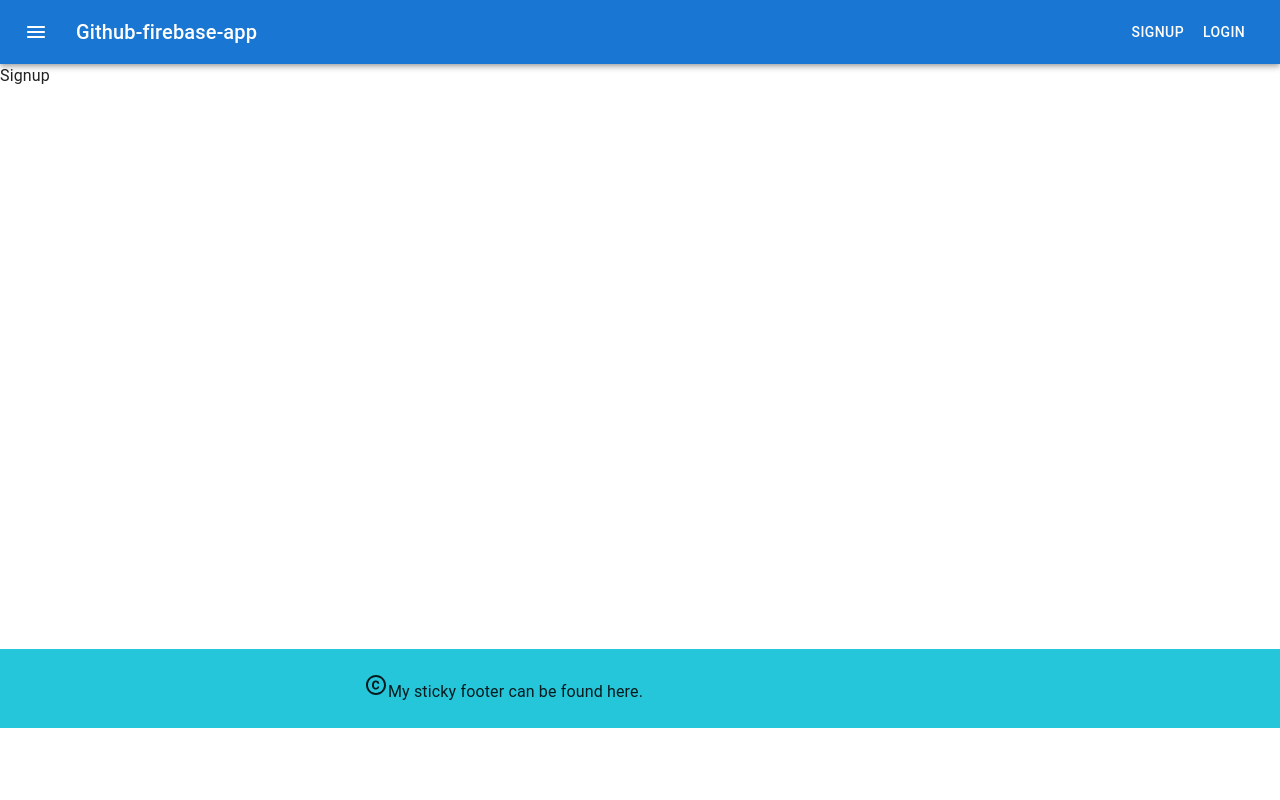
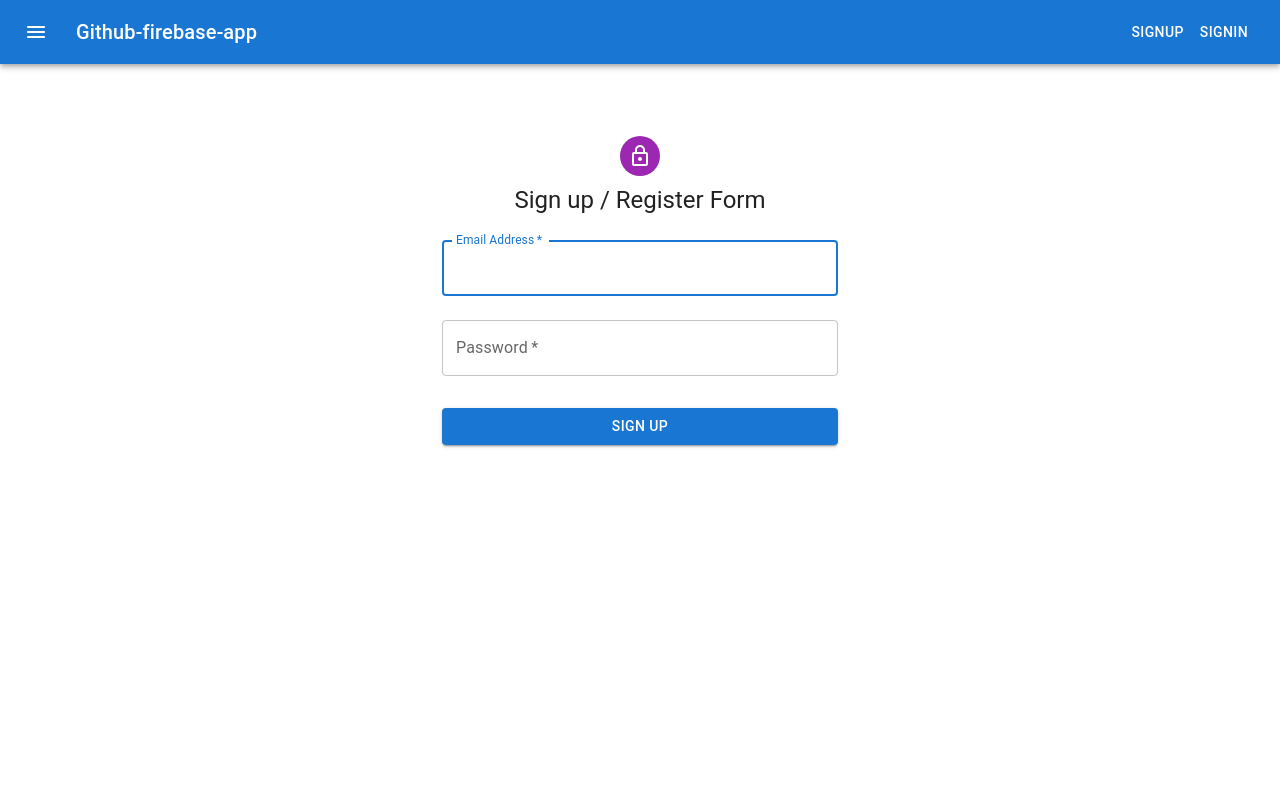
Before and after one commit to amit1github/firebase-github-app, a React (Create React App) app: page /signup in a window 1280 px wide. Shown: the top 800 px of the page. Built offline with nearby package versions, Linux system fonts and the light colour scheme; no server answers.

Commit message:
initial commit

```diff
--- a/src/App.js
+++ b/src/App.js
@@ -1,19 +1,12 @@
 import React, {useState} from "react";
-import logo from './logo.svg';
 import './App.css';
 
-import { Box } from "@mui/material";
-
 // react router
-import {BrowserRouter, Routes, Route, Link} from "react-router-dom"
+import {BrowserRouter as Router, Routes, Route} from "react-router-dom"
 
 //Toastify
-import { ToastContainer, toast } from 'react-toastify';
+import { ToastContainer } from 'react-toastify';
 import 'react-toastify/dist/ReactToastify.css';
-
-// firebase
-import firebase from "firebase/app"
-import "firebase/auth"
 
 //components
 import Home from "./pages/Home"
@@ -24,16 +17,20 @@ import { UserContext } from "./Context/UserContext";
 import Footer from "./layout/Footer";
 import Header from "./layout/Header";
 
-import firebaseConfig from "./Config/firebaseConfig";
-// init firebase
-firebase.initializeApp(firebaseConfig)
+//Todo: firebase
+import firebaseConfig from "./Config/firebaseConfig"
+import { initializeApp } from "firebase/app";
+import { getAuth } from "firebase/auth"
+// Initialize Firebase
+const app = initializeApp(firebaseConfig);
+// const auth = getAuth(firebaseConfig)
 
 const App = () => {
 
   const [user, setUser] = useState(null)
 
   return (
-   <BrowserRouter>
+   <Router>
      <ToastContainer/>
      <UserContext.Provider value={{user, setUser}}>
        <Header/>
@@ -46,7 +43,7 @@ const App = () => {
         </Routes>
         <Footer/>
      </UserContext.Provider>
-   </BrowserRouter>
+   </Router>
   );
 }
 
--- a/src/layout/Header.js
+++ b/src/layout/Header.js
@@ -1,9 +1,6 @@
 import React, { useContext } from "react";
 import {
   AppBar,
-  Container,
-  Menu,
-  MenuItem,
   Box,
   Toolbar,
   IconButton,
@@ -39,21 +36,31 @@ const Header = () => {
             </Link>
           </Box>
           {/* todo context */}
-          <Typography >
-            {" "}
-            {context.user?.email ? context.user.email : ""}{" "}
+          <Typography>
+            {context.user?.email ? context.user.email : ""}
           </Typography>
           {context.user ? (
-            <Link to="/logout" style={{ textDecoration: "none", color: "white" }}>
+            <Link
+              onClick={() => {
+                context.setUser(null);
+              }}
+              style={{ textDecoration: "none", color: "white" }}
+            >
               <Button color="inherit">Logout</Button>
             </Link>
           ) : (
             <>
-              <Link to="/signup" style={{ textDecoration: "none", color: "white" }}>
+              <Link
+                to="/signup"
+                style={{ textDecoration: "none", color: "white" }}
+              >
                 <Button color="inherit">Signup</Button>
               </Link>
-              <Link to="/login" style={{ textDecoration: "none", color: "white" }}>
-                <Button color="inherit">Login</Button>
+              <Link
+                to="/signin"
+                style={{ textDecoration: "none", color: "white" }}
+              >
+                <Button color="inherit">Signin</Button>
               </Link>
             </>
           )}
--- a/src/pages/Signin.js
+++ b/src/pages/Signin.js
@@ -1,9 +1,118 @@
-import React from 'react'
+import React, { useState, useContext } from "react";
+import {
+  Box,
+  Typography,
+  Avatar,
+  Button,
+  CssBaseline,
+  TextField,
+  Container,
+} from "@mui/material";
+import { createTheme, ThemeProvider } from "@mui/material/styles";
+import { LockOutlined } from "@mui/icons-material";
 
-const Signin = () => {
+import firebase from "firebase/app"
+import { getAuth, signInWithEmailAndPassword } from "firebase/auth";
+
+import { UserContext } from "../Context/UserContext";
+import { Navigate } from "react-router-dom";
+import { toast } from "react-toastify";
+
+const Signup = () => {
+  const context = useContext(UserContext);
+
+  const theme = createTheme();
+
+  const [email, setEmail] = useState("");
+  const [password, setPassword] = useState("");
+
+  const auth = getAuth();
+
+  const handleSignUp = () => {
+    signInWithEmailAndPassword(auth, email, password)
+      .then((res) => {
+        console.log(res);
+        context.setUser({ email: res.user.email, uid: res.user.uid }); //uid = userid
+      })
+      .catch((error) => {
+        console.log(error);
+        toast(error.message, {
+          type: "error",
+        });
+      });
+  };
+
+  const handleSubmit = (e) => {
+    e.preventDefault();
+    handleSignUp();
+  };
+
+  if (context.user?.uid) {
+    return <Navigate to="/" replace/>;
+  }
   return (
-    <div>Signin</div>
-  )
-}
+    <ThemeProvider theme={theme}>
+      <Container component="main" maxWidth="xs">
+        <CssBaseline />
+        <Box
+          sx={{
+            marginTop: 8,
+            display: "flex",
+            flexDirection: "column",
+            alignItems: "center",
+          }}
+        >
+          <Avatar sx={{ m: 1, bgcolor: "secondary.main" }}>
+            <LockOutlined />
+          </Avatar>
+          <Typography component="h1" variant="h5">
+            Sign In / Login form
+          </Typography>
+          <Box
+            component="form"
+            onSubmit={handleSubmit}
+            noValidate
+            sx={{ mt: 1 }}
+          >
+            <TextField
+              margin="normal"
+              required
+              fullWidth
+              label="Email Address"
+              type="email"
+              name="email"
+              id="email"
+              value={email}
+              onChange={(e) => setEmail(e.target.value)}
+              autoComplete="email"
+              autoFocus
+            />
+            <TextField
+              margin="normal"
+              required
+              fullWidth
+              label="Password"
+              type="password"
+              name="password"
+              id="password"
+              boolean="true"
+              value={password}
+              onChange={(e) => setPassword(e.target.value)}
+              autoComplete="current-password"
+            />
+            <Button
+              type="submit"
+              fullWidth
+              variant="contained"
+              sx={{ mt: 3, mb: 2 }}
+            >
+              Sign In
+            </Button>
+          </Box>
+        </Box>
+      </Container>
+    </ThemeProvider>
+  );
+};
 
-export default Signin
+export default Signup;
--- a/src/pages/Signup.js
+++ b/src/pages/Signup.js
@@ -1,9 +1,118 @@
-import React from 'react'
+import React, { useState, useContext } from "react";
+import {
+  Box,
+  Typography,
+  Avatar,
+  Button,
+  CssBaseline,
+  TextField,
+  Container,
+} from "@mui/material";
+import { createTheme, ThemeProvider } from "@mui/material/styles";
+import { LockOutlined } from "@mui/icons-material";
+
+import firebase from "firebase/app"
+import { getAuth, createUserWithEmailAndPassword } from "firebase/auth";
+
+import { UserContext } from "../Context/UserContext";
+import { Navigate } from "react-router-dom";
+import { toast } from "react-toastify";
 
 const Signup = () => {
+  const context = useContext(UserContext);
+
+  const theme = createTheme();
+
+  const [email, setEmail] = useState("");
+  const [password, setPassword] = useState("");
+
+  const auth = getAuth();
+
+  const handleSignUp = () => {
+    createUserWithEmailAndPassword(auth, email, password)
+      .then((res) => {
+        console.log(res);
+        context.setUser({ email: res.user.email, uid: res.user.uid }); //uid = userid
+      })
+      .catch((error) => {
+        console.log(error);
+        toast(error.message, {
+          type: "error",
+        });
+      });
+  };
+
+  const handleSubmit = (e) => {
+    e.preventDefault();
+    handleSignUp();
+  };
+
+  if (context.user?.uid) {
+    return <Navigate to="/"  replace />;
+  }
   return (
-    <div>Signup</div>
-  )
-}
+    <ThemeProvider theme={theme}>
+      <Container component="main" maxWidth="xs">
+        <CssBaseline />
+        <Box
+          sx={{
+            marginTop: 8,
+            display: "flex",
+            flexDirection: "column",
+            alignItems: "center",
+          }}
+        >
+          <Avatar sx={{ m: 1, bgcolor: "secondary.main" }}>
+            <LockOutlined />
+          </Avatar>
+          <Typography component="h1" variant="h5">
+            Sign up / Register Form
+          </Typography>
+          <Box
+            component="form"
+            onSubmit={handleSubmit}
+            noValidate
+            sx={{ mt: 1 }}
+          >
+            <TextField
+              margin="normal"
+              required
+              fullWidth
+              label="Email Address"
+              type="email"
+              name="email"
+              id="email"
+              value={email}
+              onChange={(e) => setEmail(e.target.value)}
+              autoComplete="email"
+              autoFocus
+            />
+            <TextField
+              margin="normal"
+              required
+              fullWidth
+              label="Password"
+              type="password"
+              name="password"
+              id="password"
+              boolean="true"
+              value={password}
+              onChange={(e) => setPassword(e.target.value)}
+              autoComplete="current-password"
+            />
+            <Button
+              type="submit"
+              fullWidth
+              variant="contained"
+              sx={{ mt: 3, mb: 2 }}
+            >
+              Sign Up
+            </Button>
+          </Box>
+        </Box>
+      </Container>
+    </ThemeProvider>
+  );
+};
 
-export default Signup
+export default Signup;
```
Also changed, not shown: src/firebase.js (added, +13 -0 lines), src/index.js (+6 -4 lines).
